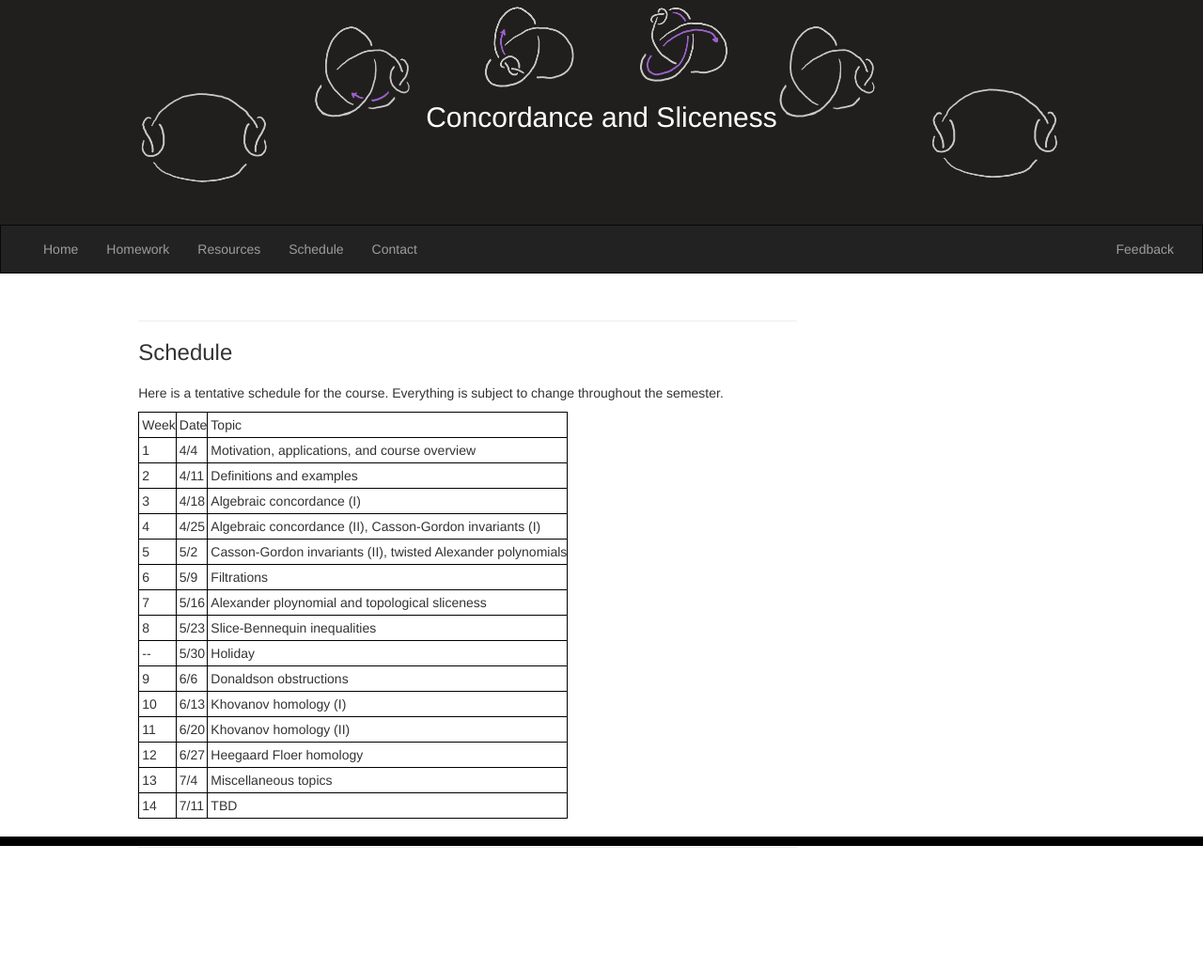
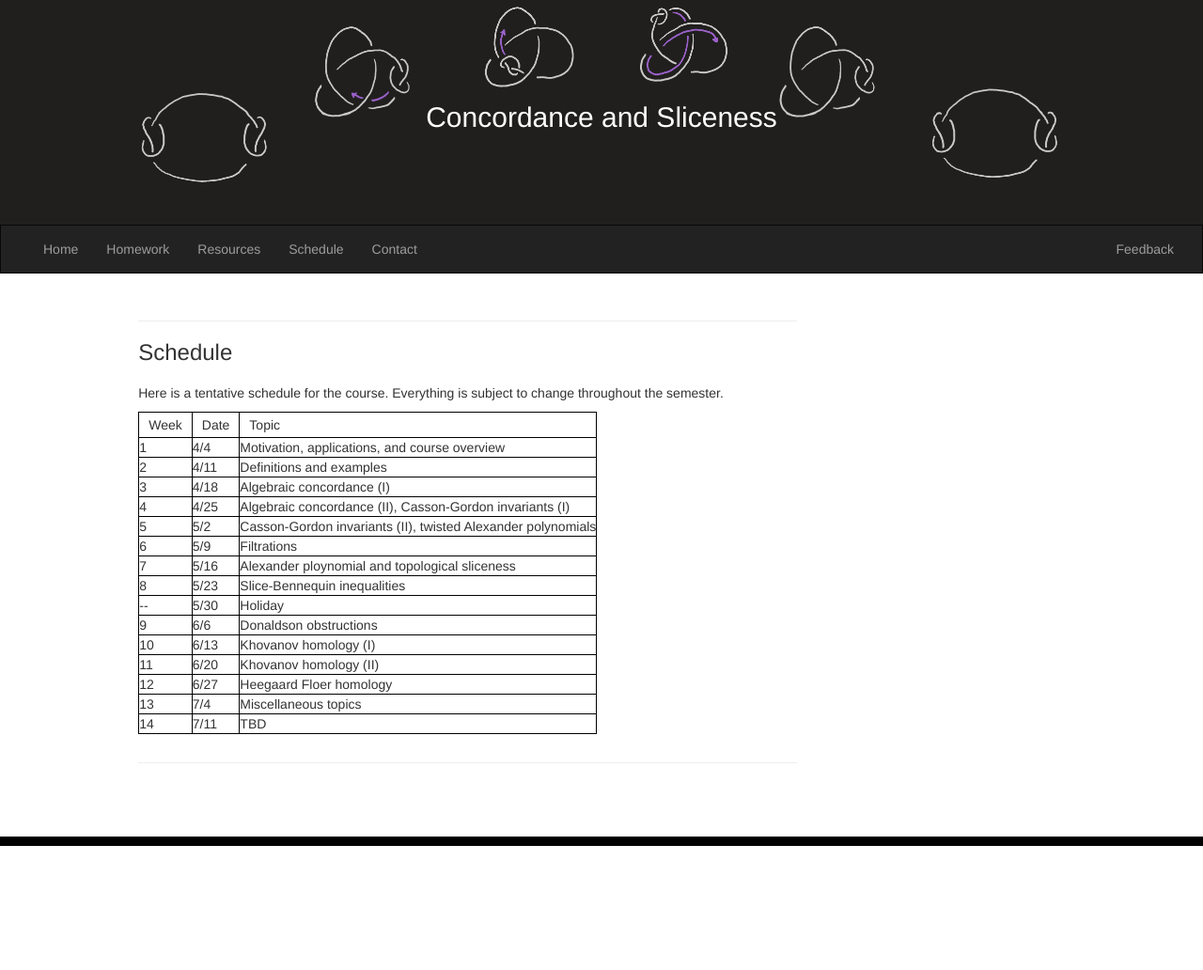
Before and after one commit to imsundberg/concordance, a Jekyll site: the page built from schedule/index.html, in a window 1280 px wide. Shown: the whole page at 94% size. Built offline with Jekyll 4.4.1, drawn with Linux system fonts in a browser that asks for light colours; after the commit the page ends 942 px from its top, so only the background shows below that.

Commit message:
Update index.css

```diff
--- a/css/index.css
+++ b/css/index.css
@@ -97,14 +97,6 @@
 	border-collapse: collapse;
 }
 
-td {
-	padding: 3px 0px 3px 3px;
-}
-
-th {
-	padding: 3px 0px 3px 3px;
-}
-
 .tooltip {
 	position: relative;
 	display: inline-block;
```
